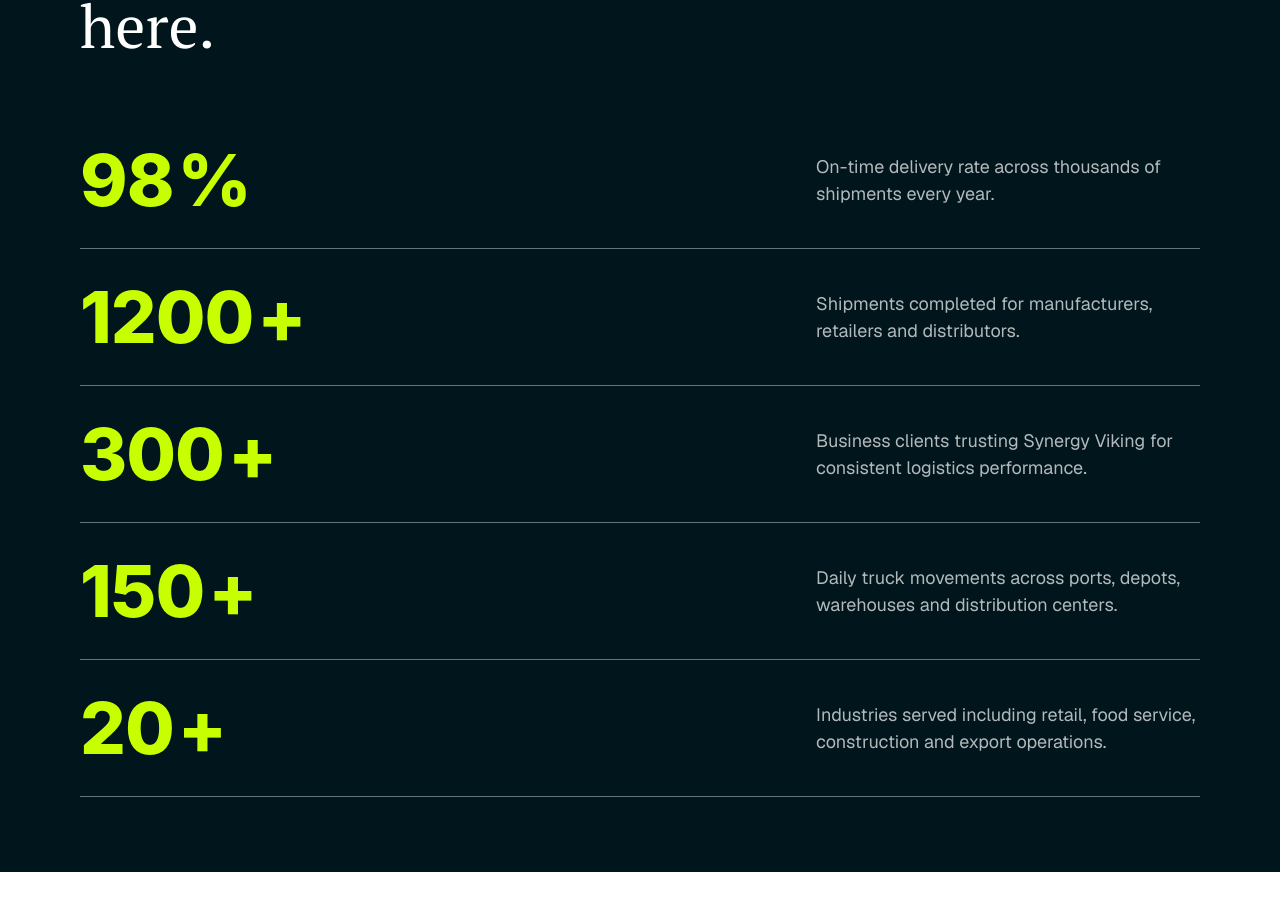
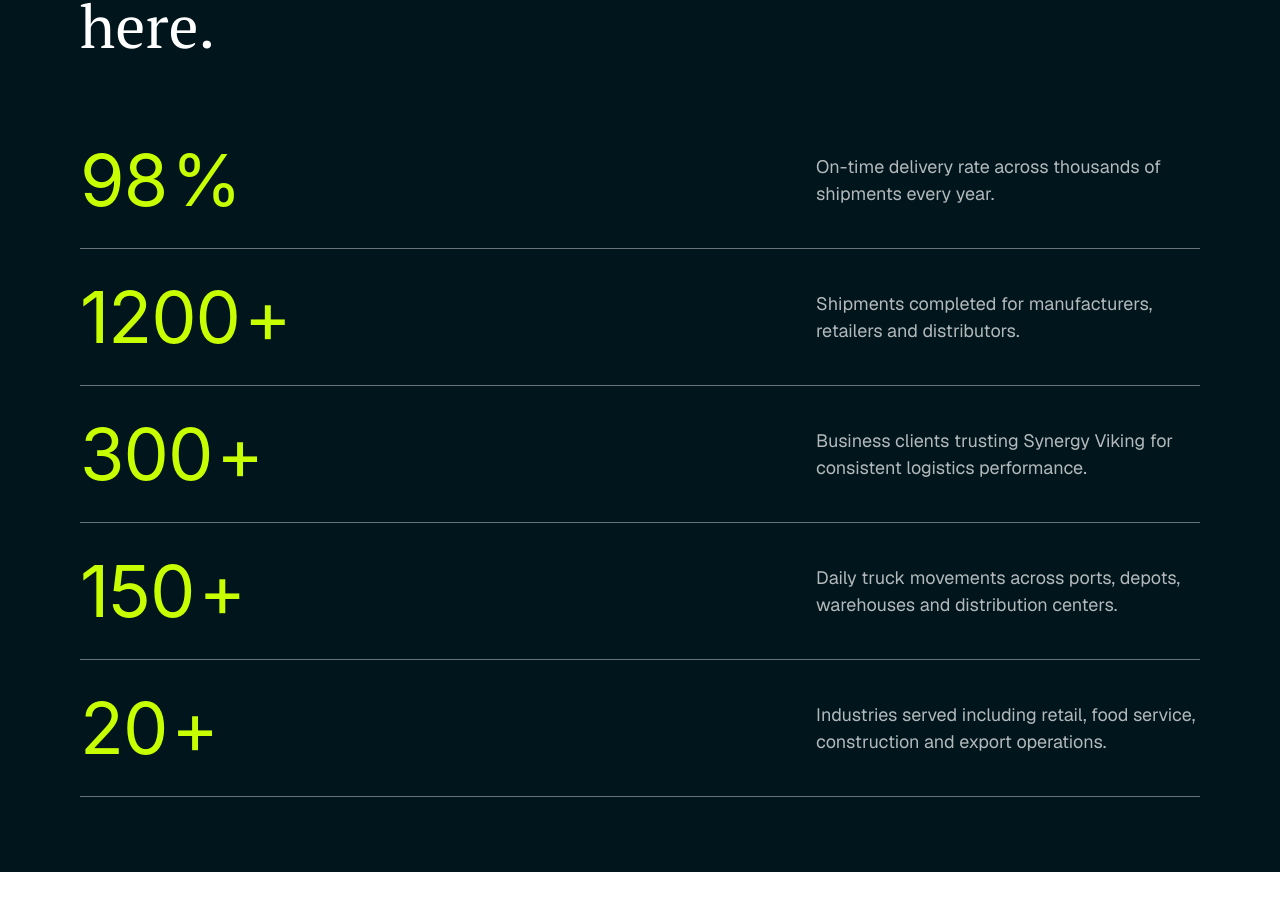
Before and after one commit to dinosourisme/Synergyvikingv1, a React (Vite) app in the folder Synergy viking/: page /about in a window 1280 px wide. Shown: the part 3256-4166 px from the top of the page. Built offline with nearby package versions, Linux system fonts and the light colour scheme.

Commit message:
Fix boldness for Stats section

```diff
--- a/Synergy viking/src/pages/aboutus/StatsSection.jsx
+++ b/Synergy viking/src/pages/aboutus/StatsSection.jsx
@@ -48,10 +48,10 @@ function AnimatedCounter({ value, suffix }) {
 
   return (
     <span ref={ref} className="inline-flex items-baseline gap-1">
-      <motion.span className="font-sans font-extrabold text-brand-lime text-[40px] sm:text-[48px] md:text-[56px] lg:text-[72px] leading-[1] tracking-[-1px]">
+      <motion.span className="font-sans  text-brand-lime text-[40px] sm:text-[48px] md:text-[56px] lg:text-[72px] leading-[1] tracking-[-1px]">
         {display}
       </motion.span>
-      <span className="font-sans font-extrabold text-brand-lime text-[40px] sm:text-[48px] md:text-[56px] lg:text-[72px] leading-[1] tracking-[-1px]">
+      <span className="font-sans  text-brand-lime text-[40px] sm:text-[48px] md:text-[56px] lg:text-[72px] leading-[1] tracking-[-1px]">
         {suffix}
       </span>
     </span>
```
